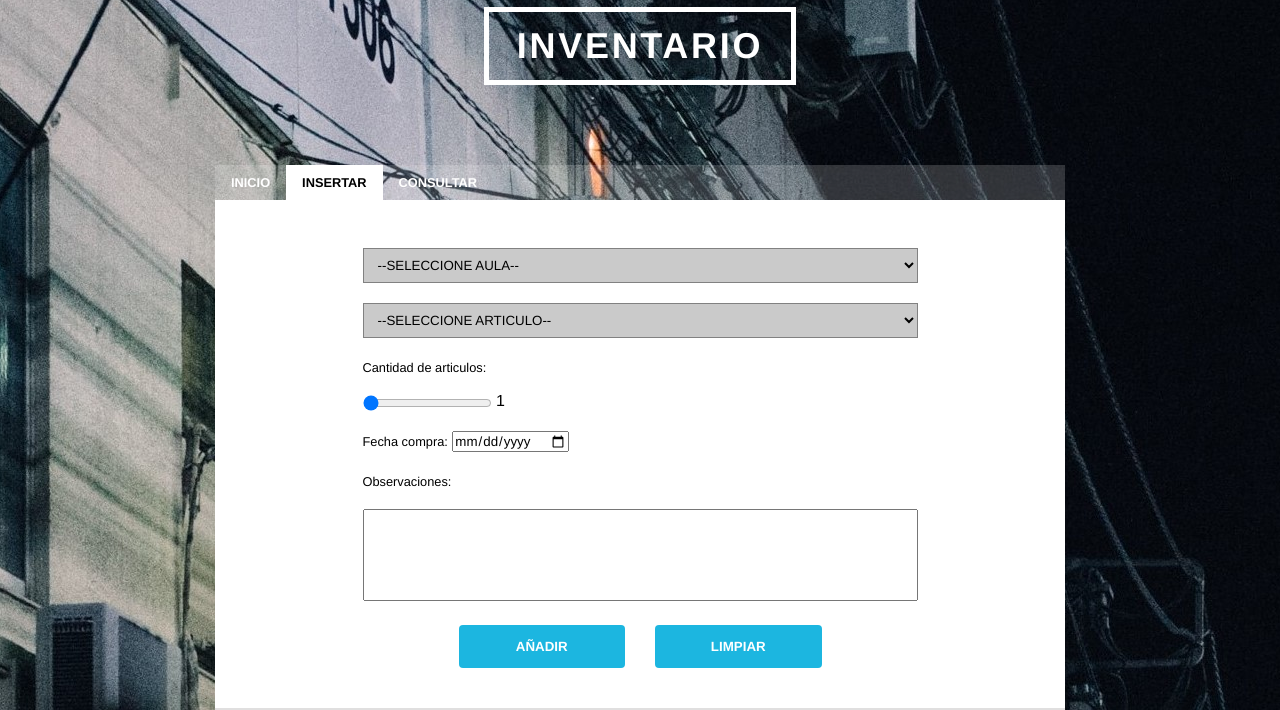
After one commit to Drane8/Proyecto3_PDO, a PHP site: page /vistas/form_inicial.php in a window 1280 px wide. The commit adds this page. Shown: the part 73-783 px from the top of the page. Run offline with PHP 8.4, Linux system fonts and the light colour scheme.

Commit message:
Creado formulario inicial y empezado mostrar resultado

```diff
--- /dev/null
+++ b/vistas/form_inicial.php
@@ -0,0 +1,67 @@
+<?php
+include "cabecera.php";
+echo "<script>
+  document.getElementById('insertar').classList.add('active');
+</script>";
+$aulas = array('A04', 'A05', 'A06', 'A13', 'A17', 'C12');
+$articulos = array(
+    array(
+        'codigo' => '110',
+        'articulo' => 'ODENADOR PC'
+    ),
+    array(
+        'codigo' => '120',
+        'articulo' => 'ODENADOR SERVIDOR RED'
+    ),
+    array(
+        'codigo' => '130',
+        'articulo' => 'OTROS-ORDENADORES'
+    ),
+    array(
+        'codigo' => '210',
+        'articulo' => 'IMPRESORAS LASER'
+    ),
+    array(
+        'codigo' => '211',
+        'articulo' => 'IMPRESORAS LASER'
+    ),
+    array(
+        'codigo' => '212',
+        'articulo' => 'IMPRESORAS LASER'
+    )
+
+);
+?>
+<form id="form" action="index.php" method="post">
+    <div id="datos">
+        <select id="aula" name="aula">
+            <option value="" class="oculto">--SELECCIONE AULA--</option>
+            <?php
+            foreach ($aulas as $aula) {
+                echo "<option value='$aula'>$aula</option>";
+            }
+            ?>
+        </select>
+        <select id="articulo" name="articulo">
+            <option value="" class="oculto">--SELECCIONE ARTICULO--</option>
+            <?php
+            foreach ($articulos as $articulo) {
+                echo "<option value='".$articulo['codigo'] ." ".$articulo['articulo']."'>" . $articulo['articulo'] . "</option>";
+            }
+            ?>
+        </select>
+        <label for="cantidadArticulos">Cantidad de articulos: </label><br />
+        <input type="range" min="1" value="1" id="cantidadArticulos" name="cantidadArticulos" oninput="valorRango.value = this.value">
+        <output id="valorRango">1</output><br />
+        <label for="fecha">Fecha compra: </label>
+        <input type="date" id="fecha" name="fecha" /><br />
+        <label for="observaciones">Observaciones:</label><br />
+        <textarea id="observaciones" name="observaciones" rows="6" cols="40" maxlength="250"></textarea><br />
+        <div id="botones">
+            <input type="submit" name="insertar" value="Añadir" /><input type="reset" value="Limpiar" />
+        </div>
+    </div>
+</form>
+<?php
+include "pie.php";
+?>
```
Also changed, not shown: controladores/Controlador.php (+28 -0 lines).
